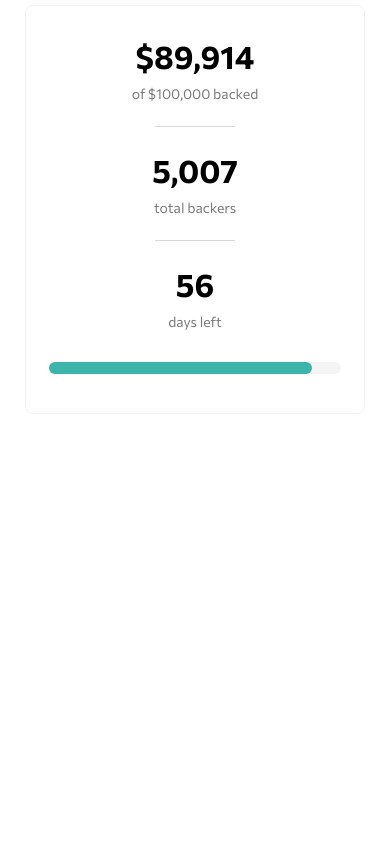
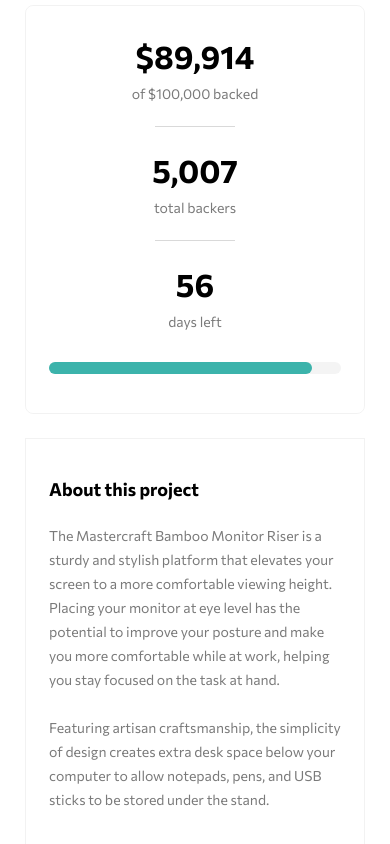
Before and after one commit to vanderms/crowdfunding-product-app, an Angular app: page / in a window 390 px wide. Shown: the part 547-1391 px from the top of the page. Before the commit the page ends 1266 px from the top, so only its background shows below. Built offline with nearby package versions, Linux system fonts and the light colour scheme.

Commit message:
implements about product section title and paragraphs responsive design

```diff
--- /dev/null
+++ b/src/app/about-product/about-product.component.html
@@ -0,0 +1,20 @@
+<section class="about-product" aria-labelledby="about-product__title">
+  <h2 class="title" id='about-product__title'>About this project</h2>
+  <div class="p-container">
+    <p>The Mastercraft Bamboo Monitor Riser is a sturdy and stylish
+      platform that elevates your
+      screen to a more comfortable viewing height. Placing your monitor at eye level has
+      the
+      potential to improve your posture and make you more comfortable while at work,
+      helping
+      you
+      stay focused on the task at hand.</p>
+    <p>Featuring artisan craftsmanship, the simplicity of design creates extra desk space
+      below
+      your computer to allow notepads, pens, and USB sticks to be stored under the stand.
+    </p>
+  </div>
+
+
+
+</section>
--- /dev/null
+++ b/src/app/about-product/about-product.component.scss
@@ -0,0 +1,55 @@
+@use 'sass:math';
+@use '../../styles/mixins' as *;
+
+
+.about-product {
+  margin: 24px auto 0;
+  width: min(730px, math.percentage(math.div(327, 375)));
+  border: 1px solid rgba(0, 0, 0, 0.0497193);
+  padding: 39px 23px;
+
+  @include media(tablet) {
+    padding: 47px;
+  }
+}
+
+.about-product .title {
+  font-weight: 700;
+  font-size: 18px;
+  line-height: 22px;
+  color: var(--black);
+
+  @include media(tablet) {
+    font-weight: 700;
+    font-size: 20px;
+    line-height: 24px;
+  }
+}
+
+.about-product .p-container {
+  margin-top: 24px;
+
+  @include media(tablet) {
+    margin-top: 35px;
+  }
+}
+
+.about-product .p-container p {
+  font-weight: 400;
+  font-size: 14px;
+  line-height: 24px;
+  color: var(--dark-gray);
+
+  @include media(tablet) {
+    font-size: 16px;
+    line-height: 30px;
+  }
+
+  &:not(:first-child) {
+    margin-top: 24px;
+
+    @include media(tablet) {
+      margin-top: 30px;
+    }
+  }
+}
--- /dev/null
+++ b/src/app/about-product/about-product.component.ts
@@ -0,0 +1,15 @@
+import { Component, OnInit } from '@angular/core';
+
+@Component({
+  selector: 'app-about-product',
+  templateUrl: './about-product.component.html',
+  styleUrls: ['./about-product.component.scss']
+})
+export class AboutProductComponent implements OnInit {
+
+  constructor() { }
+
+  ngOnInit(): void {
+  }
+
+}
--- a/src/app/app.component.html
+++ b/src/app/app.component.html
@@ -4,5 +4,6 @@
     <app-cover></app-cover>
     <app-header></app-header>
     <app-indicators></app-indicators>
+    <app-about-product></app-about-product>
    </main>
 </div>
--- a/src/app/app.module.ts
+++ b/src/app/app.module.ts
@@ -6,6 +6,7 @@
 import { HeaderComponent } from './header/header.component';
 import { CoverComponent } from './cover/cover.component';
 import { IndicatorsComponent } from './indicators/indicators.component';
+import { AboutProductComponent } from './about-product/about-product.component';
 
 @NgModule({
   declarations: [
@@ -13,7 +14,8 @@
     NavbarComponent,
     HeaderComponent,
     CoverComponent,
-    IndicatorsComponent
+    IndicatorsComponent,
+    AboutProductComponent
   ],
   imports: [
     BrowserModule,
```
Also changed, not shown: src/app/indicators/indicators.component.scss (+8 -6 lines).
